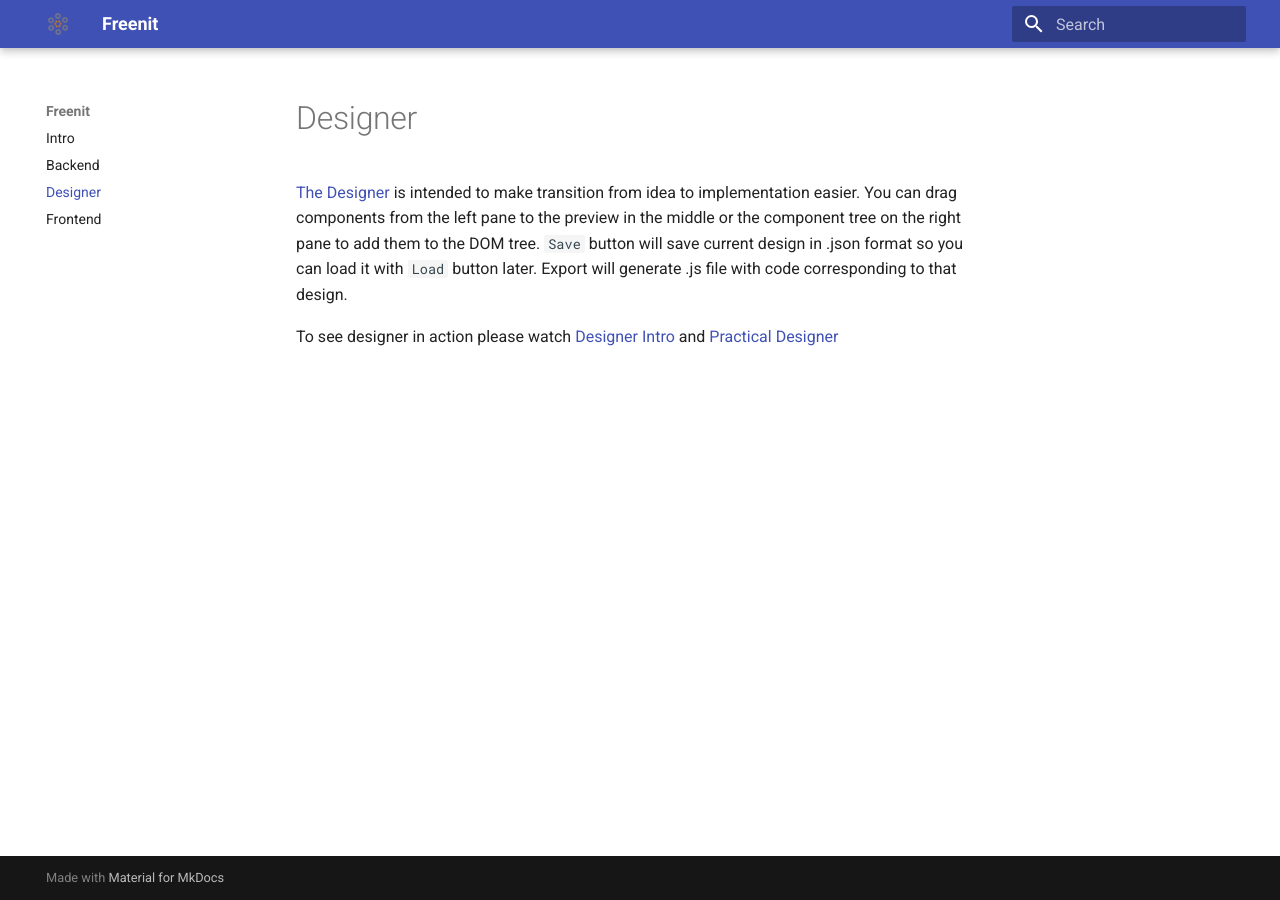
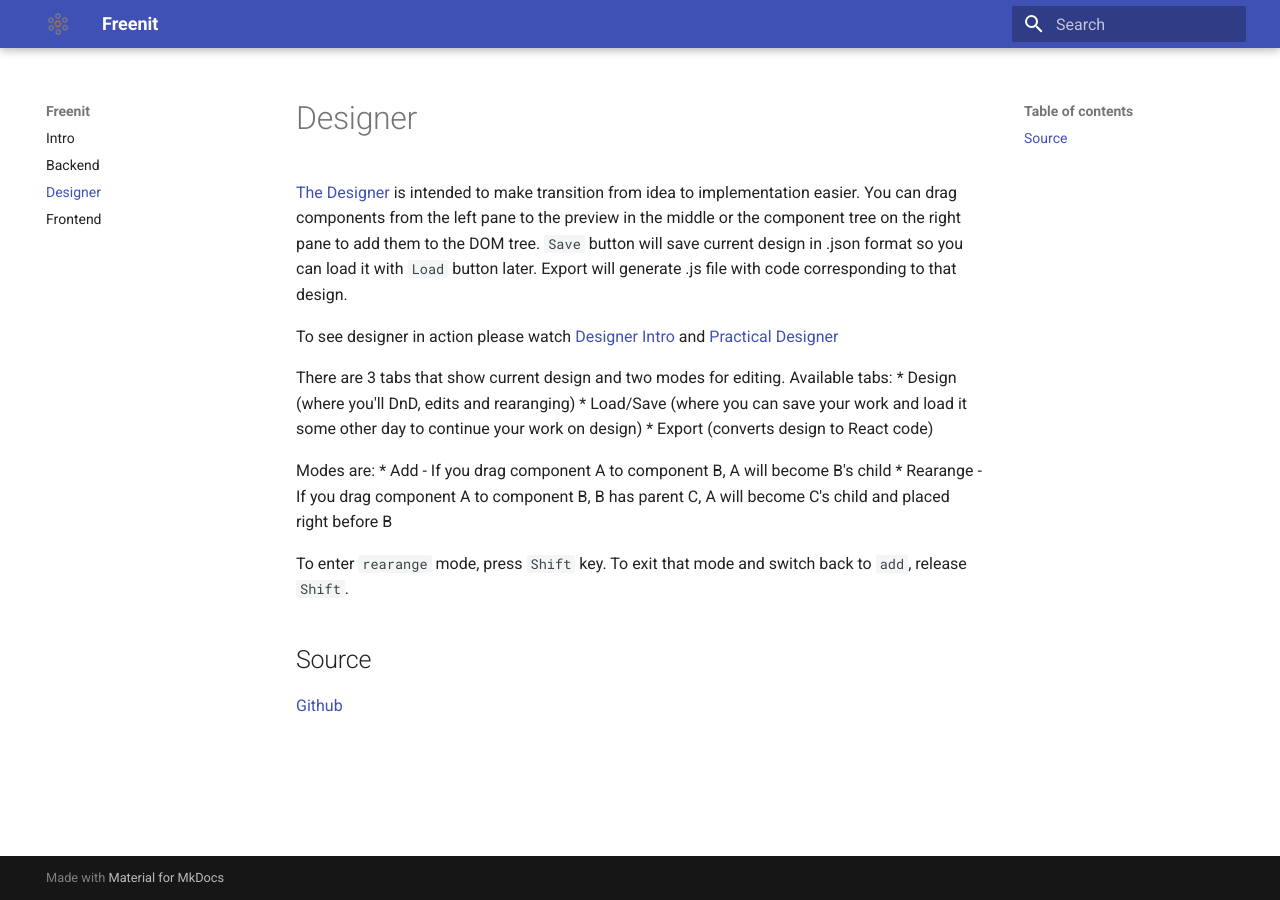
Before and after one commit to freenit-framework/doc, an MkDocs documentation site: the page built from docs/designer.md, in a window 1280 px wide. Built offline with MkDocs 1.6.1 and Material for MkDocs 9.7.7, drawn with Linux system fonts in a browser that asks for light colours.

Commit message:
Add github links

```diff
--- a/docs/designer.md
+++ b/docs/designer.md
@@ -9,3 +9,17 @@ code corresponding to that design.
 To see designer in action please watch
 [Designer Intro](https://www.youtube.com/watch?v=l1CD-84fs8k&list=PLpeJ1COhO5ak9X3UE85mlFZrrIxiPynKy)
 and [Practical Designer](https://www.youtube.com/watch?v=5aapP8A0CHI&list=PLpeJ1COhO5ak9X3UE85mlFZrrIxiPynKy&index=2)
+
+There are 3 tabs that show current design and two modes for editing. Available tabs:
+* Design (where you'll DnD, edits and rearanging)
+* Load/Save (where you can save your work and load it some other day to continue your work on design)
+* Export (converts design to React code)
+
+Modes are:
+* Add - If you drag component A to component B, A will become B's child
+* Rearange - If you drag component A to component B, B has parent C, A will become C's child and placed right before B
+
+To enter `rearange` mode, press `Shift` key. To exit that mode and switch back to `add`, release `Shift`.
+
+## Source
+[Github](https://github.com/freenit-framework/designer)
```
Also changed, not shown: docs/backend.md (+3 -0 lines), docs/frontend.md (+3 -0 lines).
